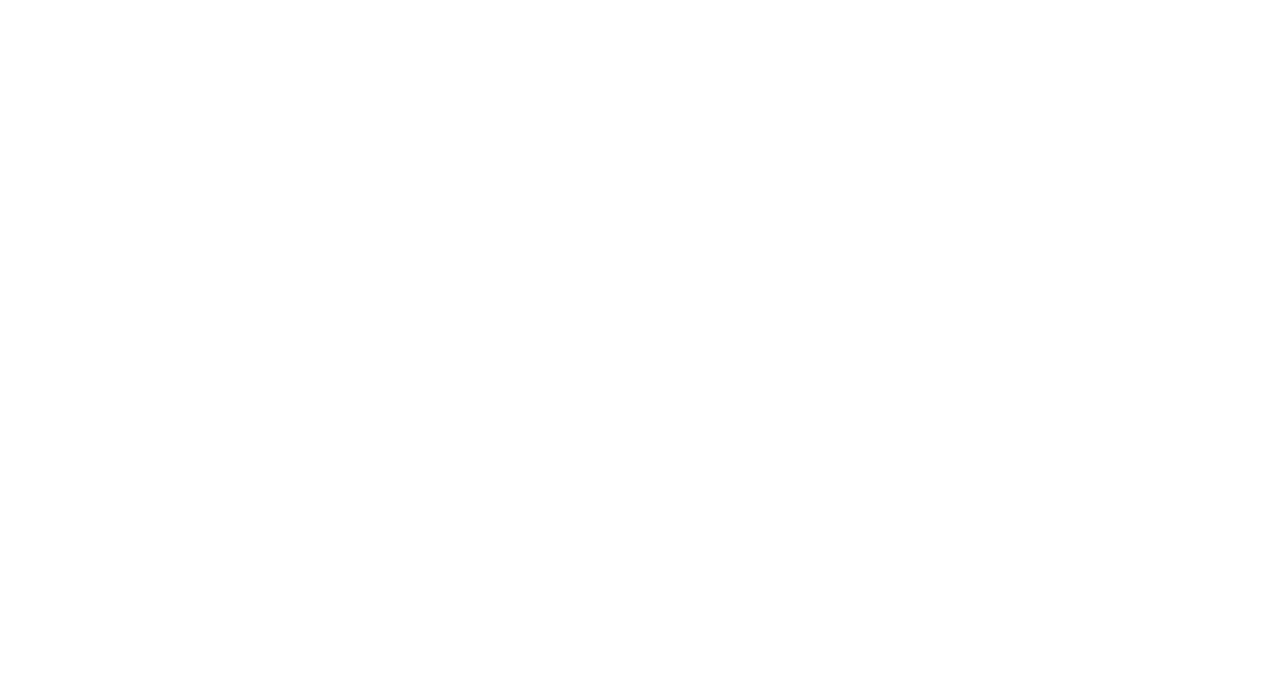
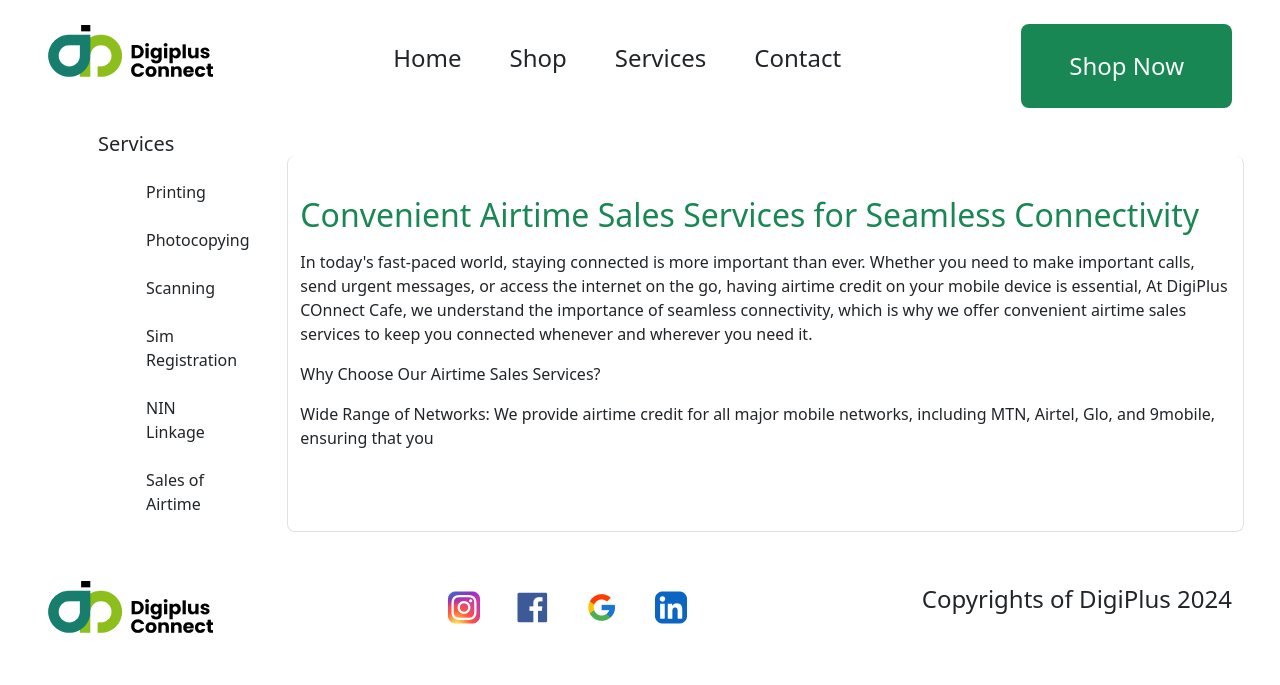
Before and after one commit to Oyeladetaye/digiplus, a plain HTML site: page index.html in a window 1280 px wide. Drawn offline with nearby package versions, Linux system fonts and the light colour scheme; a small style sheet from the web is missing.

Commit message:
added index and styles file

```diff
--- a/index.html
+++ b/index.html
@@ -1,12 +1,92 @@
 <!DOCTYPE html>
 <html lang="en">
-<head>
-    <meta charset="UTF-8">
-    <meta name="viewport" content="width=device-width, initial-scale=1.0">
+  <head>
+    <meta charset="UTF-8" />
+    <meta name="viewport" content="width=device-width, initial-scale=1.0" />
+    <link
+      rel="stylesheet"
+      href="https://cdnjs.cloudflare.com/ajax/libs/font-awesome/5.15.4/css/all.min.css"
+      integrity="sha512-KY5XTj6DIbr+XyTEc7i9OZxpCybPCv/QZmw+ymJaqwMJ1RFkjBtftvYOw8cQqQsGAdMprg8p0W4BoPqKybop/g=="
+      crossorigin="anonymous"
+      referrerpolicy="no-referrer"
+    />
+
+    <link
+      href="https://cdn.jsdelivr.net/npm/bootstrap@5.3.3/dist/css/bootstrap.min.css"
+      rel="stylesheet"
+      integrity="sha384-QWTKZyjpPEjISv5WaRU9OFeRpok6YctnYmDr5pNlyT2bRjXh0JMhjY6hW+ALEwIH"
+      crossorigin="anonymous"
+    />
     <title>Digiplus</title>
-</head>
-<body>
+  </head>
+  <body>
 
+    <!--Header-->
+    <header>
+      <nav class="d-flex justify-content-between align-item-center px-5 py-4">
+        <div><img src="assets/images/Digiplus banner-logo.png" alt="" /></div>
+        <ul  class="d-flex flex-column flex-md-row gap-5 list-unstyled align-items-center fs-4 ">
+            <li>Home</li>
+            <li>Shop</li>
+            <li>Services</li>
+            <li>Contact</li>
+        </ul>
+        <button class="bg-success text-light fs-4 px-5 py-4  rounded-3 border-0"> Shop Now</button>
+      </nav>
+    </header>
 
-</body>
+<!--Hero Section-->
+<div class="row px-5">
+      <div style="margin-left: 50px" class="col-lg-2 col-md-3 col-12">
+        <h5 class="">Services</h5>
+
+        <ul class="list-unstyled px-5 mt-4 row gap-4">
+          <li>Printing</li>
+          <li>Photocopying</li>
+          <li>Scanning</li>
+          <li>Sim Registration</li>
+          <li>NIN Linkage</li>
+          <li style="font-weight: 500;">Sales of Airtime</li>
+        </ul>
+      </div>
+      <div class="col mt-4 border border-top-0 rounded-3">
+        <img src="assets/images/SIM.ng" alt="" class="img-fluid">
+       <div><h2 class="my-3 text-success font-weight-bold">
+            Convenient Airtime Sales Services for Seamless Connectivity
+          </h2>
+          <p>
+            In today's fast-paced world, staying connected is more important
+            than ever. Whether you need to make important calls, send urgent
+            messages, or access the internet on the go, having airtime credit on
+            your mobile device is essential, At DigiPlus COnnect Cafe, we
+            understand the importance of seamless connectivity, which is why we
+            offer convenient airtime sales services to keep you connected
+            whenever and wherever you need it.
+          </p>
+
+          <p>Why Choose Our Airtime Sales Services?</p>
+          <p>
+            Wide Range of Networks: We provide airtime credit for all major
+            mobile networks, including MTN, Airtel, Glo, and 9mobile, ensuring
+            that you
+          </p>
+       </div>
+      </div>
+    </div>
+
+<!--footer-->
+<footer class="d-flex flex-md-row flex-column justify-content-between p-5 align-items-center">
+    <div class="d-flex flex-md-row flex-column align-items-center gap-5">
+        <div><img src="assets/images/Digiplus banner-logo.png" alt=""></div>
+    </div>
+    <div class="px-5 mx-5 align-items-space-between">
+        <img class="mx-3" src="assets/images/instagram_image.png" alt="">
+        <img  class="mx-3" src="assets/images/facebook_icon.png" alt="">
+        <img  class="mx-3" src="assets/images/gmail_icon.png" alt="">
+        <img  class="mx-3" src="assets/images/linkedn_icon.png" alt="">
+    </div>
+    </div>
+     <p class="fs-4 mt-3 mt-md-0">Copyrights of DigiPlus 2024</p>
+</footer>
+  </body>
 </html>
```
